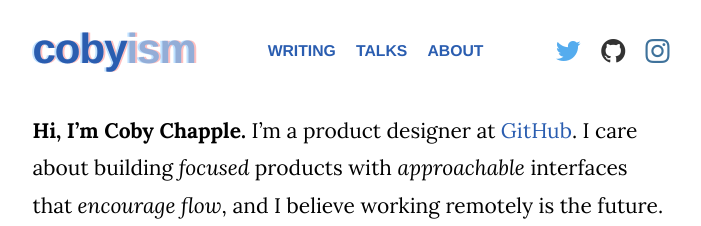
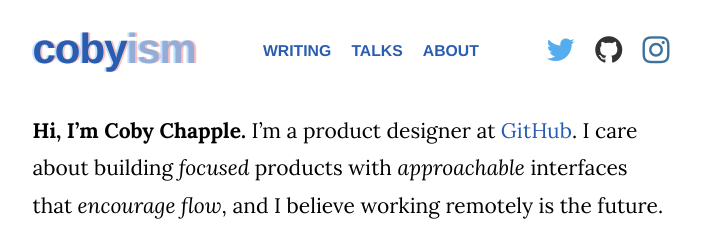
Before and after one commit to cobyism/archived-cobyism.github.io, a Jekyll site: the page built from index.html, in a window 1280 px wide. Shown: the top 226 px of the page, without its empty margins (289-990 px from the left). Built offline with Jekyll 4.4.1, drawn with Linux system fonts in a browser that asks for light colours; nearby versions of some CDN libraries; Markdown is read by kramdown in place of the engine named in the settings.

Commit message:
make social icon size flexible

```diff
--- a/public/css/_header.scss
+++ b/public/css/_header.scss
@@ -65,7 +65,7 @@
   }
 
   .fa {
-    font-size: 28px;
+    font-size: 1.5rem;
     vertical-align: middle;
   }
 }
```
